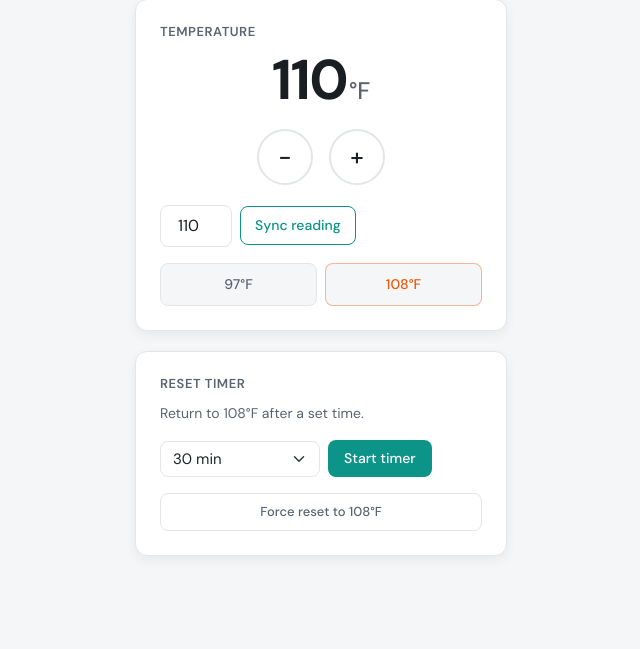
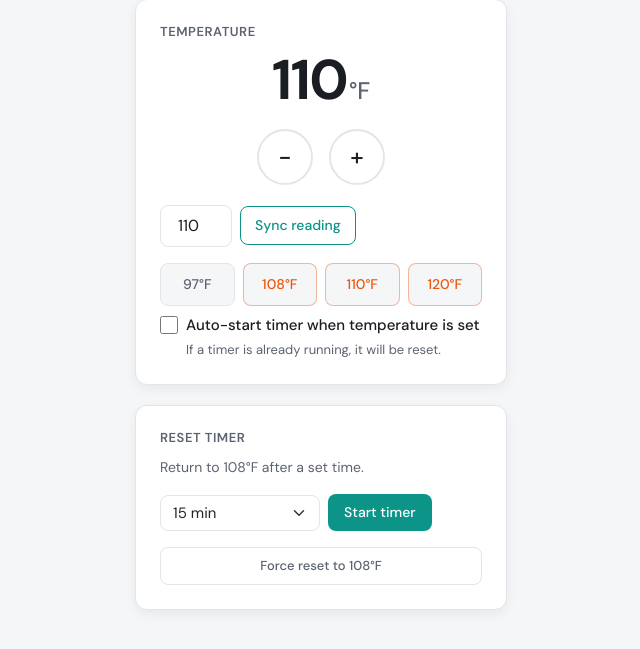
Before and after one commit to hemna/waterheater, a Flask app: page / in a window 1280 px wide. Shown: the part 117-766 px from the top of the page, without its empty margins (319-959 px from the left). Run offline with Flask 2, Linux system fonts and the light colour scheme; some libraries are stand-ins or nearby versions.

Commit message:
updated the UI

```diff
--- a/main.py
+++ b/main.py
@@ -111,6 +111,7 @@ def change_temperature(degrees):
     save_temperature()
     sio.emit('temperature_status', {'message': f"Temperature changed to {CURRENT_TEMPERATURE} degrees"}, namespace=APP_NAMESPACE)
     sio.emit('temperature_update', {'temperature': CURRENT_TEMPERATURE}, namespace=APP_NAMESPACE)
+
 
 def set_temperature(temperature):
     global CURRENT_TEMPERATURE
--- a/web/static/main.css
+++ b/web/static/main.css
@@ -222,6 +222,34 @@ body {
     border-color: var(--warm);
 }
 
+.temp-auto {
+    margin-top: 1rem;
+}
+
+.temp-auto-label {
+    display: flex;
+    align-items: center;
+    gap: 0.5rem;
+    font-size: 0.9375rem;
+    font-weight: 500;
+    cursor: pointer;
+    color: var(--text);
+}
+
+.temp-auto-checkbox {
+    width: 1.125rem;
+    height: 1.125rem;
+    accent-color: var(--primary);
+}
+
+.temp-auto-hint {
+    display: block;
+    margin-top: 0.25rem;
+    margin-left: 1.625rem;
+    font-size: 0.8125rem;
+    color: var(--text-muted);
+}
+
 /* Timer card */
 .timer-set {
     display: flex;
--- a/web/templates/index.html
+++ b/web/templates/index.html
@@ -19,24 +19,61 @@
             $("#currentTemperature").val(initialTemp);
             $("#tempDisplay").text(initialTemp);
 
+            var autoStartKey = "waterheater.autoStartTimer";
+            if (localStorage.getItem(autoStartKey) === "true") {
+                $("#autoStartTimer").prop("checked", true);
+            }
+            $("#autoStartTimer").on("change", function() {
+                localStorage.setItem(autoStartKey, $(this).is(":checked") ? "true" : "false");
+            });
+
+            var timerDurationKey = "waterheater.timerDuration";
+            var validDurations = ["1", "5", "15", "30", "60", "120"];
+            var savedDuration = localStorage.getItem(timerDurationKey);
+            if (savedDuration && validDurations.indexOf(savedDuration) !== -1) {
+                $("#timerDuration").val(savedDuration);
+            }
+            $("#timerDuration").on("change", function() {
+                localStorage.setItem(timerDurationKey, $(this).val());
+            });
+
+            function getTimerMinutes() {
+                return parseInt($("#timerDuration").val(), 10) || 15;
+            }
+            function maybeAutoStartTimer() {
+                if ($("#autoStartTimer").is(":checked")) {
+                    socket.emit('set_timer', {'duration_minutes': getTimerMinutes()});
+                }
+            }
             $("#increaseTemp").click(function() {
                 socket.emit('change_temperature', {'temperature': 1});
+                maybeAutoStartTimer();
             });
             $("#decreaseTemp").click(function() {
                 socket.emit('change_temperature', {'temperature': -1});
+                maybeAutoStartTimer();
             });
             $("#setTemperature").click(function() {
                 socket.emit('set_temperature_reading', {'temperature': $("#currentTemperature").val()});
             });
             $("#lowTemperature").click(function() {
                 socket.emit('set_temperature', {'temperature': 97});
+                maybeAutoStartTimer();
             });
             $("#highTemperature").click(function() {
                 socket.emit('set_temperature', {'temperature': 108});
+                maybeAutoStartTimer();
+            });
+            $("#temp110").click(function() {
+                socket.emit('set_temperature', {'temperature': 110});
+                maybeAutoStartTimer();
+            });
+            $("#temp120").click(function() {
+                socket.emit('set_temperature', {'temperature': 120});
+                maybeAutoStartTimer();
             });
             $("#startTimer").click(function() {
-                var minutes = parseInt($("#timerDuration").val(), 10) || 30;
-                socket.emit('set_timer', {'duration_minutes': minutes});
+                socket.emit('set_timer', {'duration_minutes': getTimerMinutes()});
             });
             $("#forceReset").click(function() {
                 socket.emit('force_reset', {});
@@ -74,6 +111,15 @@
                 <div class="temp-presets">
                     <button type="button" id="lowTemperature" class="btn btn-preset">97°F</button>
                     <button type="button" id="highTemperature" class="btn btn-preset btn-preset-high">108°F</button>
+                    <button type="button" id="temp110" class="btn btn-preset btn-preset-high">110°F</button>
+                    <button type="button" id="temp120" class="btn btn-preset btn-preset-high">120°F</button>
+                </div>
+                <div class="temp-auto mt-2">
+                    <label class="temp-auto-label">
+                        <input type="checkbox" id="autoStartTimer" class="temp-auto-checkbox">
+                        Auto-start timer when temperature is set
+                    </label>
+                    <span class="form-text temp-auto-hint">If a timer is already running, it will be reset.</span>
                 </div>
             </section>
 
@@ -84,8 +130,8 @@
                     <select id="timerDuration" class="form-select timer-select" aria-label="Reset after">
                         <option value="1">1 min</option>
                         <option value="5">5 min</option>
-                        <option value="15">15 min</option>
-                        <option value="30" selected>30 min</option>
+                        <option value="15" selected>15 min</option>
+                        <option value="30">30 min</option>
                         <option value="60">1 hr</option>
                         <option value="120">2 hr</option>
                     </select>
```
